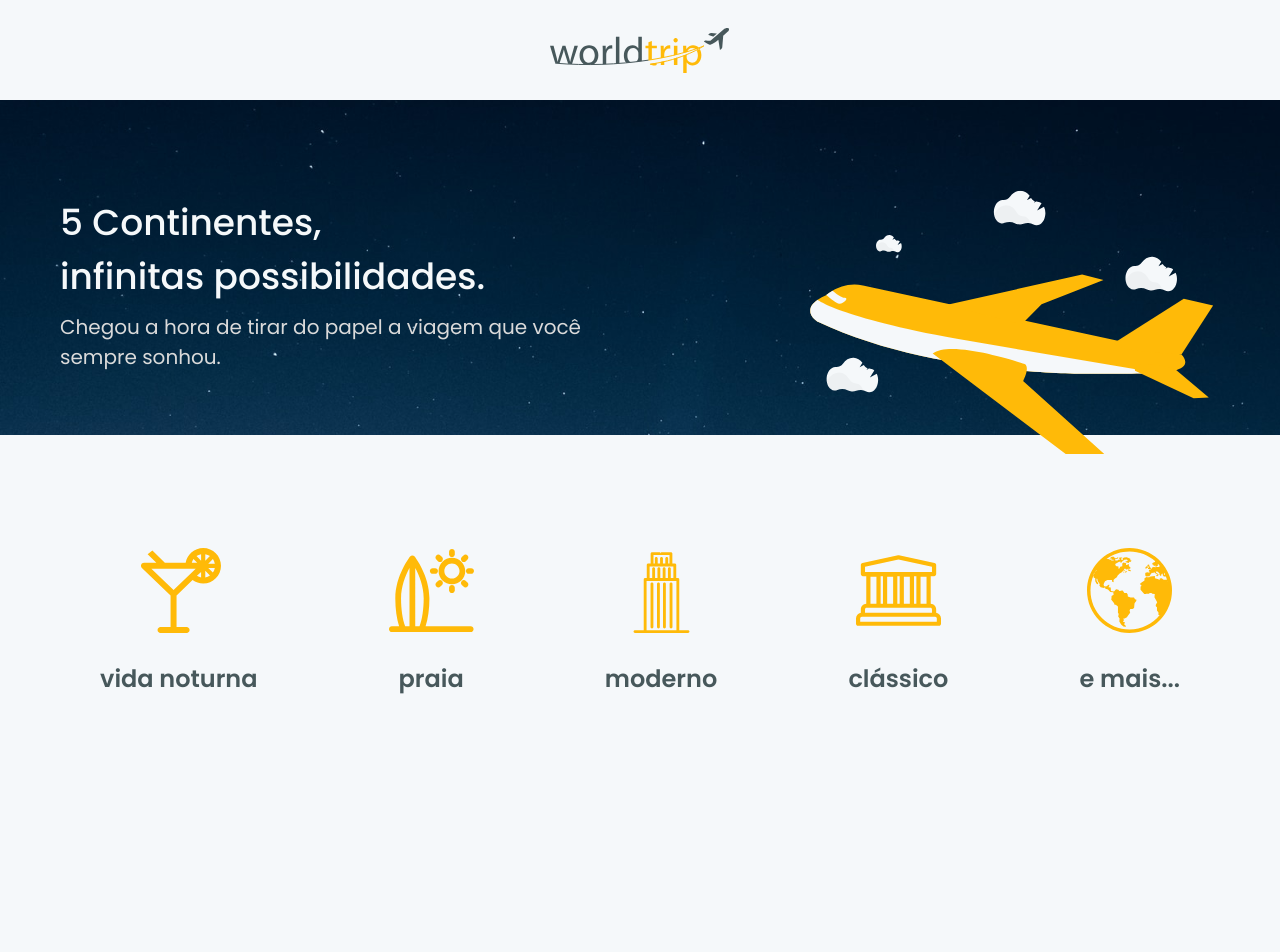
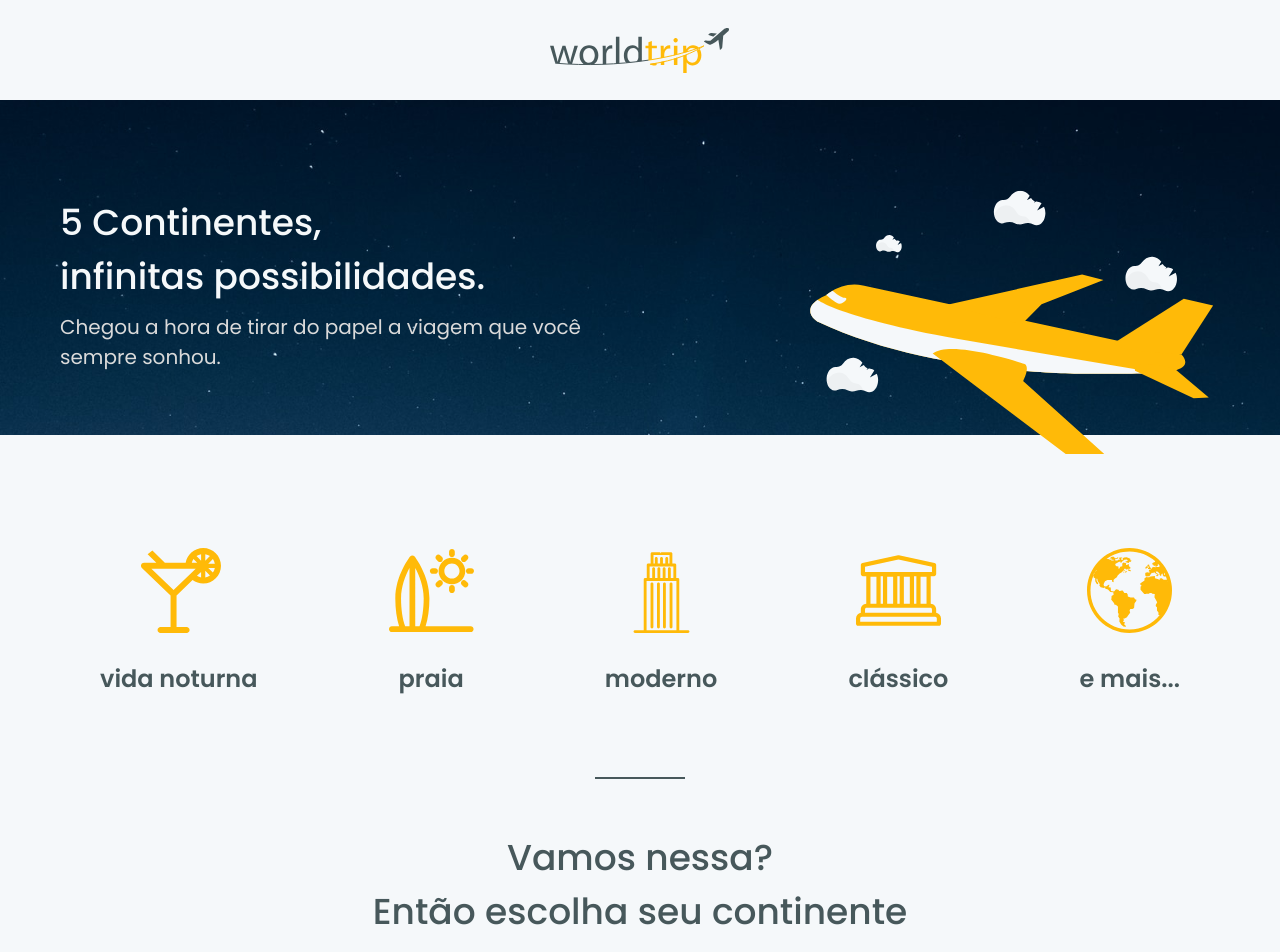
Before and after one commit to teilorbarcelos/worldtrip, a Next.js app: page / in a window 1280 px wide. Shown: the top 952 px of the page. Before the commit the page ends 800 px from the top, so only its background shows below. Built offline with nearby package versions, Linux system fonts and the light colour scheme.

Commit message:
divider and text after finished :tada:

```diff
--- /dev/null
+++ b/src/components/Divider.tsx
@@ -0,0 +1,13 @@
+import { Box } from "@chakra-ui/react";
+
+export function Divider() {
+  return (
+    <Box
+      w="90px"
+      h="2px"
+      bg="gray.500"
+      mx="auto"
+      mb={["24px", "52px"]}
+    />
+  )
+}
--- a/src/pages/index.tsx
+++ b/src/pages/index.tsx
@@ -1,6 +1,7 @@
-import { Flex, Stack } from '@chakra-ui/react'
+import { Flex, Stack, Text } from '@chakra-ui/react'
 import type { NextPage } from 'next'
 import Banner from '../components/Banner'
+import { Divider } from '../components/Divider'
 import Header from '../components/Header'
 import TravelType from '../components/TravelType'
 
@@ -11,8 +12,23 @@ const Home: NextPage = () => {
       justify="center"
     >
       <Header />
+
       <Banner />
+
       <TravelType />
+
+      <Divider />
+
+      <Text
+        color="gray.500"
+        fontWeight="medium"
+        fontSize={["20px", "36px"]}
+        textAlign="center"
+        mb={["20px", "52px"]}
+      >
+        Vamos nessa? <br />
+        Então escolha seu continente
+      </Text>
     </Flex>
   )
 }
```
